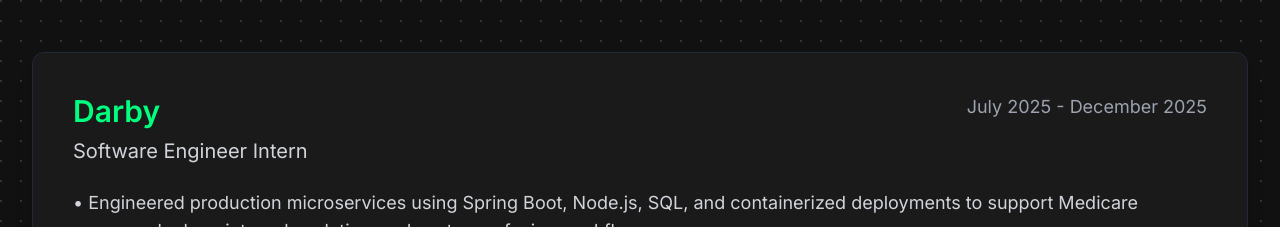
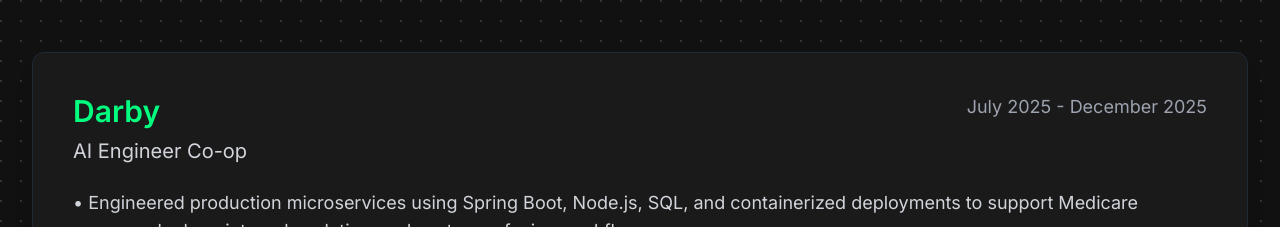
Before and after one commit to ahan-jain/personal-website, a React (Vite) app: page / in a window 1280 px wide. Shown: the part 940-1167 px from the top of the page. Built offline with nearby package versions, Linux system fonts and the light colour scheme.

Commit message:
update darby co-op title

```diff
--- a/src/App.tsx
+++ b/src/App.tsx
@@ -385,7 +385,7 @@
                       Darby
                     </h3>
                     <p className="text-lg sm:text-xl text-gray-300 font-medium">
-                       Software Engineer Intern
+                       AI Engineer Co-op
                     </p>
                   </div>
                   <div className="text-gray-400 text-sm sm:text-base lg:text-lg">
```
Also changed, not shown: 1 other file (tests, documents, lock files or other folders).
